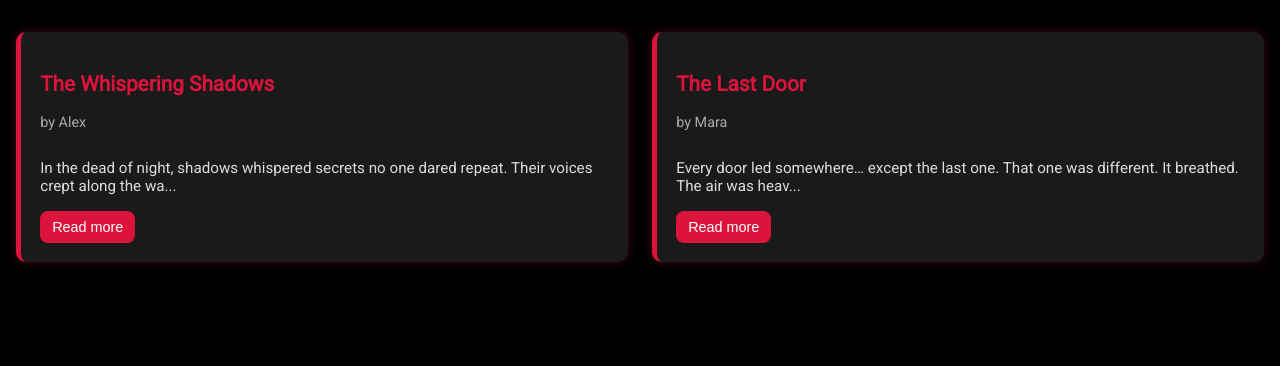
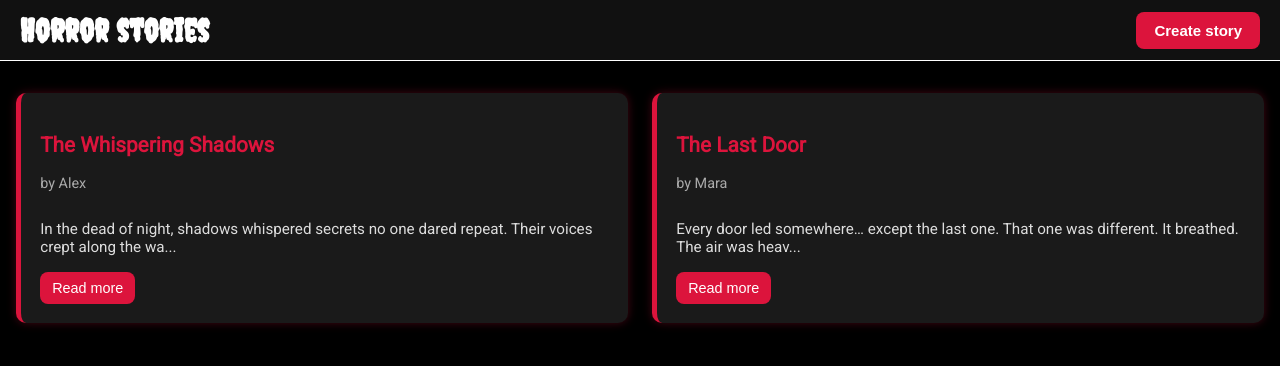
Before and after one commit to Gabi-Legend/HorrorStories, a Next.js app: page /storypage in a window 1280 px wide. Shown: the top 366 px of the page. Built offline with nearby package versions, Linux system fonts and the light colour scheme.

Commit message:
Adding custom navbar

```diff
--- a/app/components/storyNav/StoryNav.jsx
+++ b/app/components/storyNav/StoryNav.jsx
@@ -2,9 +2,11 @@
 
 export default function StoryNav() {
   return (
-    <nav>
-      <h1>Horror Stories</h1>
-      <button>Create story</button>
+    <nav className={styles.storyNav}>
+      <h1 className={styles.logo}>
+        <a href="/">Horror stories</a>
+      </h1>
+      <button className={styles.createStoryBtn}>Create story</button>
     </nav>
   );
 }
--- a/app/components/storyNav/StoryNav.module.css
+++ b/app/components/storyNav/StoryNav.module.css
@@ -0,0 +1,45 @@
+@import url("https://fonts.googleapis.com/css2?family=Creepster&family=Roboto&display=swap");
+
+.storyNav {
+  display: flex;
+  justify-content: space-between;
+  align-items: center;
+  height: 60px;
+  padding: 0 20px;
+  background-color: #111;
+  border-bottom: 1px solid white;
+  font-family: "Roboto", sans-serif;
+}
+
+.logo {
+  font-family: "Creepster", cursive;
+  font-size: 2rem;
+  color: white;
+}
+
+.logo a {
+  color: inherit;
+  text-decoration: none;
+}
+
+.logo a:hover {
+  color: crimson;
+  text-shadow: 0 0 5px crimson;
+}
+
+.createStoryBtn {
+  background-color: crimson;
+  color: white;
+  font-weight: bold;
+  border: none;
+  padding: 10px 18px;
+  border-radius: 8px;
+  font-size: 15px;
+  cursor: pointer;
+  transition: background-color 0.2s ease-in-out, box-shadow 0.3s ease;
+}
+
+.createStoryBtn:hover {
+  background-color: #850b0b;
+  box-shadow: 0 0 8px #850b0b;
+}
--- a/app/storypage/page.jsx
+++ b/app/storypage/page.jsx
@@ -1,6 +1,7 @@
 "use client";
 import { useState } from "react";
 import styles from "./page.module.css";
+import StoryNav from "../components/storyNav/StoryNav";
 
 const stories = [
   {
@@ -27,6 +28,8 @@
   };
 
   return (
+    <div>
+      <StoryNav />
       <section className={styles.storySection}>
         {stories.map((story) => (
           <div
@@ -51,5 +54,6 @@
           </div>
         ))}
       </section>
+    </div>
   );
 }
```
Lines whose indentation alone changed are shown as unchanged.
